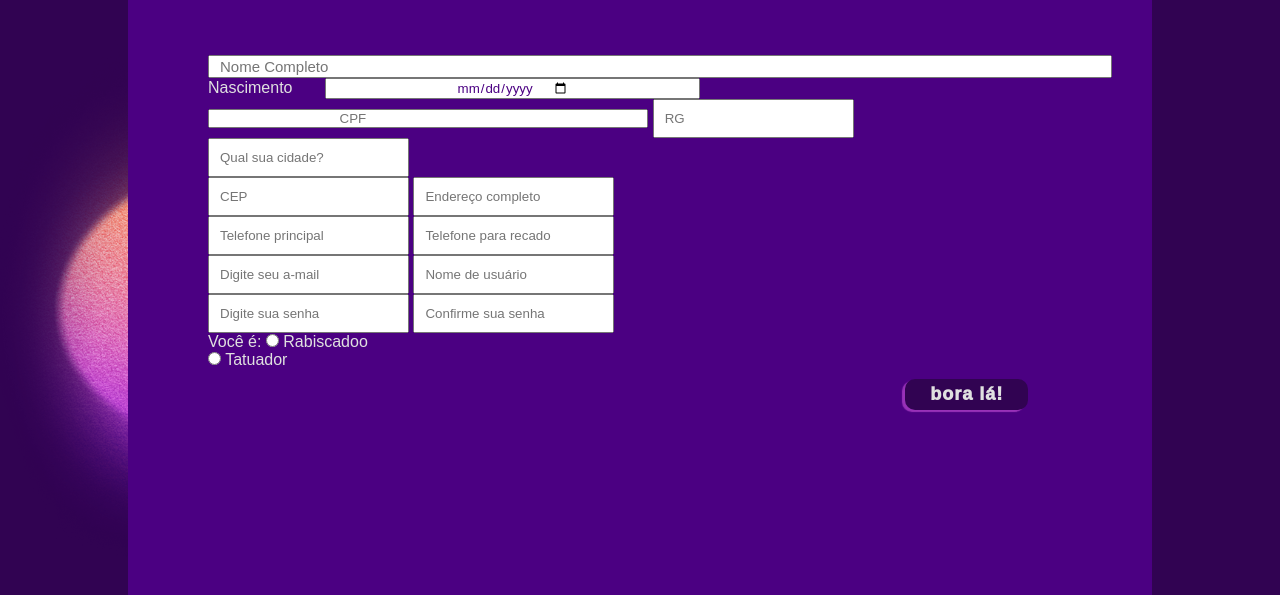
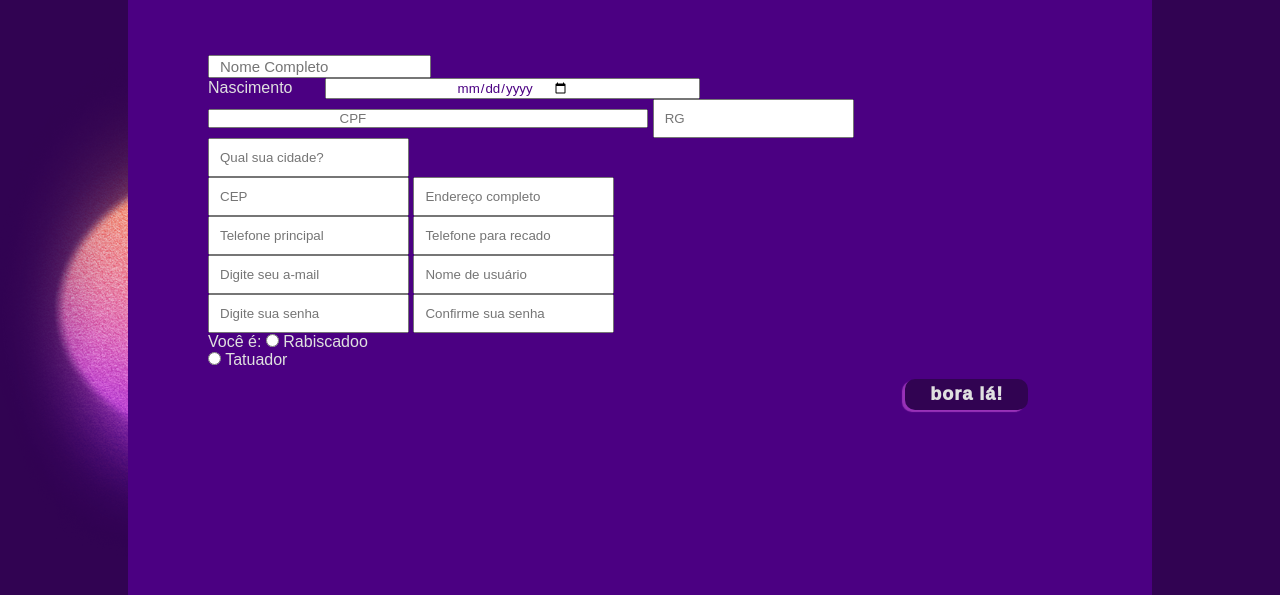
Before and after one commit to the-marielis/Rabiscadoo, a plain HTML site: page cadastro_tatu/index.html in a window 1280 px wide. Shown: the part 205-800 px from the top of the page. Drawn offline with Linux system fonts and the light colour scheme; files whose address does not match are found by name; a web font is replaced by a local one.

Commit message:
alterações na tela de cadastro

```diff
--- a/cadastro_tatu/css/main.css
+++ b/cadastro_tatu/css/main.css
@@ -183,7 +183,6 @@ body {
 .line1 input  {
   padding-top: 1px;
   padding-bottom: 1px;
-  padding-right: 80%;
   font-size: 15px;
 }
 
```
